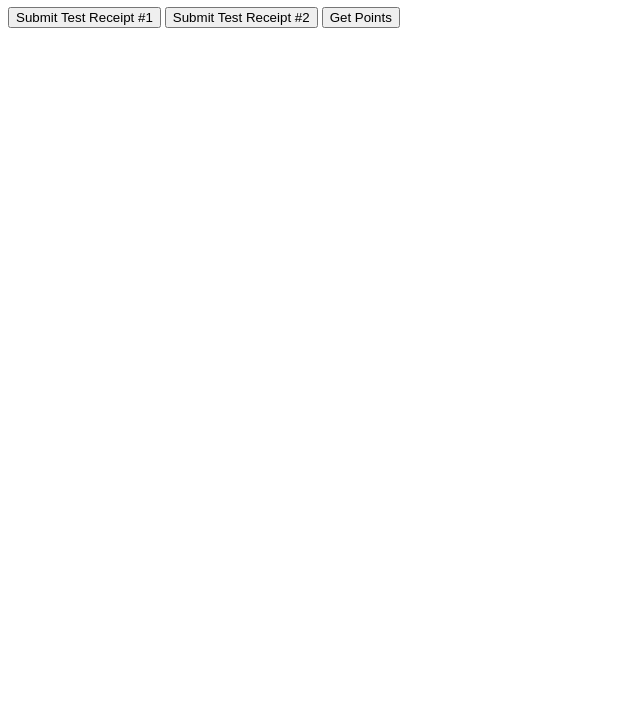
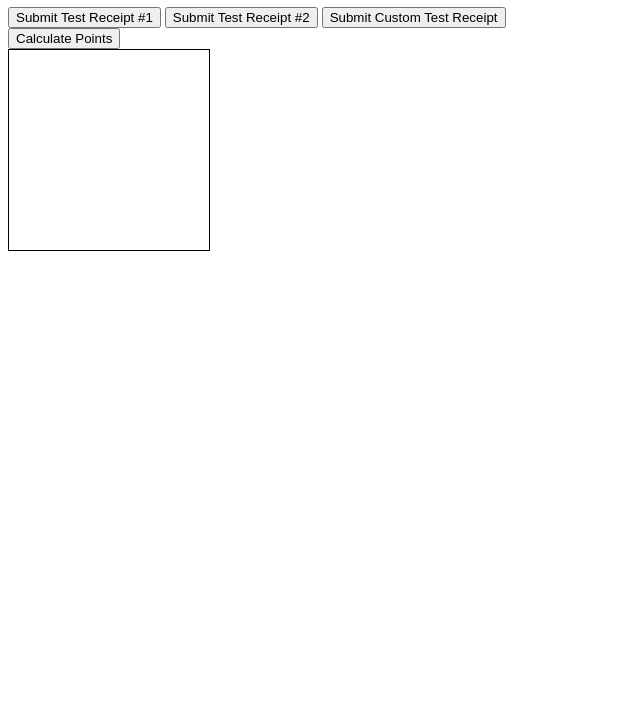
Before and after one commit to AntonJames-Sistence/Receipt_processor, a plain HTML site: page static/index.html in a window 1280 px wide. Shown: the part 73-800 px from the top of the page, without its empty margins (0-640 px from the left). Drawn offline with Linux system fonts and the light colour scheme.

Commit message:
Pass test cases from frontend side

```diff
--- a/static/index.html
+++ b/static/index.html
@@ -3,17 +3,19 @@
 <head>
     <title>Receipt Processor</title>
     <link rel="stylesheet" type="text/css" href="/style.css">
-
 </head>
 <body>
     <h1>Receipt Processor v1.1</h1>
 
-    <!-- Button to submit a receipt -->
-    <button id="submitReceiptOneButton">Submit Test Receipt #1</button>
-    <button id="submitReceiptTwoButton">Submit Test Receipt #2</button>
+    <!-- Test case buttons -->
+    <div class="test-case-buttons">
+        <button id="submitReceiptOneButton">Submit Test Receipt #1</button>
+        <button id="submitReceiptTwoButton">Submit Test Receipt #2</button>
+        <button id="submitCustomReceiptButton">Submit Custom Test Receipt</button>
+    </div>
 
     <!-- Button to get points for a receipt -->
-    <button id="getPointsButton">Get Points</button>
+    <button id="getPointsButton">Calculate Points</button>
 
     <!-- Display area for results -->
     <div id="result"></div>
--- a/static/style.css
+++ b/static/style.css
@@ -0,0 +1,5 @@
+#result {
+    height: 200px;
+    width: 200px;
+    border: 1px solid black;
+}
```
